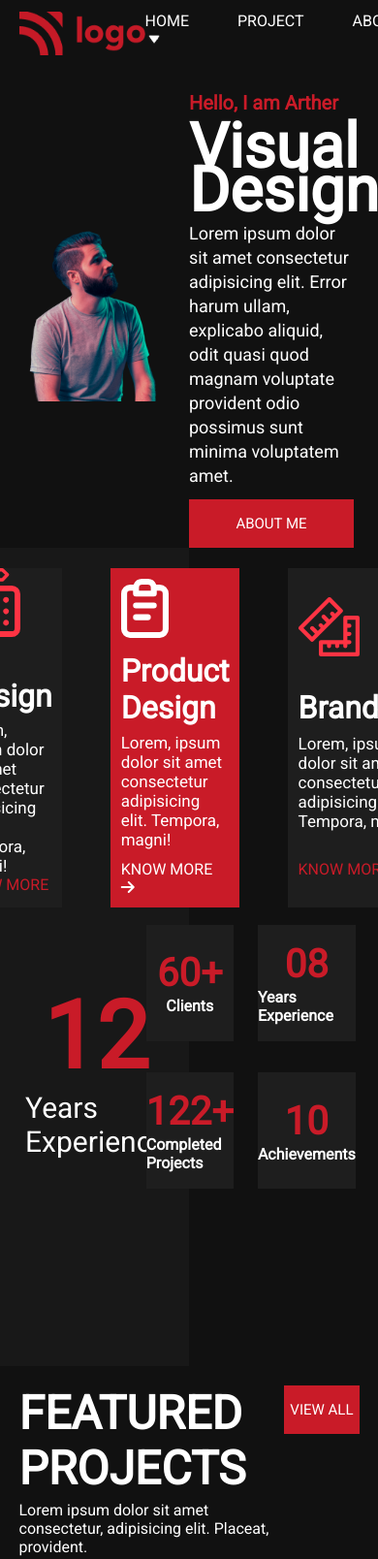
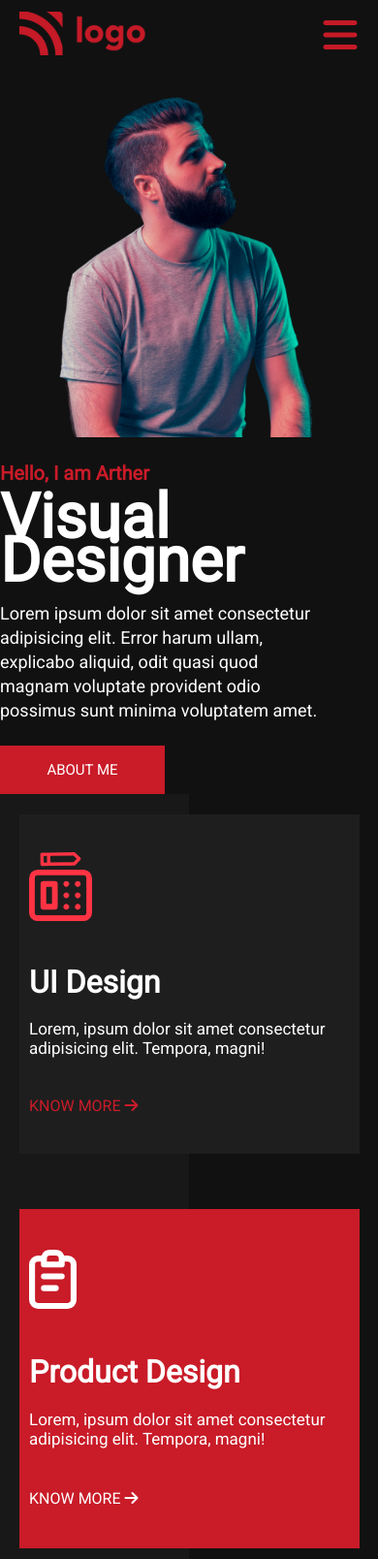
Before and after one commit to varung735/Product-design-landing-page, a plain HTML site: page index.html in a window 390 px wide. Shown: the top 1608 px of the page at 97% size. Drawn offline with Linux system fonts and the light colour scheme.

Commit message:
yet to be made responsive

```diff
--- a/CSS/styles.css
+++ b/CSS/styles.css
@@ -67,6 +67,10 @@ a{
     margin-left: 3px;
     height: 10px;
     width: 12px;
+}
+
+.bars-img{
+    display: none;
 }
 
 /* ----------------------- */
@@ -359,3 +363,55 @@ a{
     display: flex;
     gap: 30px;
 }
+
+/* Styles for mobile phones */
+/* here break-point is 1230px */
+
+@media screen and (max-width: 1230px){
+
+    body{
+        width: 100vw;
+    }
+
+    .hidden{
+        display: none;
+    }
+
+    .m-none{
+        margin: 0;
+    }
+
+    .h{
+        height: fit-content;
+    }
+
+    .w-full{
+        width: 100%;
+    }
+
+    .bars-img{
+        display: inline;
+        height: 40px;
+        width: 40px;
+        filter: invert(13%) sepia(90%) saturate(3383%) hue-rotate(345deg) brightness(107%) contrast(96%);
+    }
+
+    .nav-flex{
+        padding: 0 2%;
+        display: flex;
+        justify-content: space-between;
+        align-items: center;
+    }
+
+    .flex-col{
+        display: flex;
+        flex-direction: column;
+        justify-content: center;
+        align-items: center;
+    }
+
+    .flex-wrap{
+        flex-wrap: wrap;
+    }
+
+}
--- a/index.html
+++ b/index.html
@@ -11,7 +11,7 @@
 <body>
 
     <!-- Nav Container Begins Here -->
-    <nav id="nav-container">
+    <nav id="nav-container" class="nav-flex">
 
         <!-- This div below contains nav-logo -->
         <div class="nav-logo-div">
@@ -19,7 +19,7 @@
         </div>
 
         <!-- This div below contains nav-links -->
-        <div class="nav-links-div">
+        <div class="nav-links-div hidden">
             <ul class="nav-links">
                 <li class="nav-link">HOME <img src="./assets/drop.png" alt="drop.png" class="drop-img"></li>
                 <li class="nav-link">PROJECT</li>
@@ -28,6 +28,7 @@
                 <li class="nav-link">OTHER PAGE <img src="./assets/drop.png" alt="drop.png" class="drop-img"></li>
             </ul>
         </div>
+        <img src="./assets/bars-solid.svg" alt="bars-solid.svg" class="bars-img">
     </nav>
     <!-- Nav Container Ends Here -->
 
@@ -35,15 +36,15 @@
     <main id="main-container">
 
         <!-- Hero Section Begins here -->
-        <div class="hero-container">
+        <div class="hero-container flex-col w-full">
 
             <!-- This div below contains image -->
-            <div class="hero-img-div">
+            <div class="hero-img-div w-full">
                 <img src="./assets/hero-img.png" alt="hero-img.png" class="hero-img">
             </div>
 
             <!-- This div below contains content -->
-            <div class="hero-content-div">
+            <div class="hero-content-div w-full">
                 <h1 class="hero-heading"> <span class="hero-span">Hello, I am Arther</span> <br> Visual Designer</h1>
                 <p class="hero-content">
                     Lorem ipsum dolor sit amet consectetur adipisicing elit. Error harum ullam,
@@ -57,13 +58,13 @@
         <!-- Hero Section Ends here -->
 
         <!-- Features & Statistics Section Begins Here -->
-        <div class="features-container">
+        <div class="features-container w-full h">
 
             <!-- This div below cards here -->
-            <div class="cards">
+            <div class="cards flex-col w-full">
 
                 <!-- card 1 -->
-                <div class="card">
+                <div class="card w-full">
                     <!-- card header -->
                     <div class="card-header">
                         <img src="./assets/ui-design.svg" alt="ui-design.svg" class="card-img">
@@ -80,7 +81,7 @@
                 </div>
 
                 <!-- card 2 -->
-                <div class="card">
+                <div class="card w-full">
                     <!-- card header -->
                     <div class="card-header">
                         <img src="./assets/product-design.svg" alt="product-design.svg" class="card-img">
@@ -97,7 +98,7 @@
                 </div>
 
                 <!-- card 3 -->
-                <div class="card">
+                <div class="card w-full">
                     <!-- card header -->
                     <div class="card-header">
                         <img src="./assets/brand.svg" alt="brand.svg" class="card-img">
@@ -116,7 +117,7 @@
             </div>
 
             <!-- This div below contains statistics -->
-            <div class="statistic-container">
+            <div class="statistic-container flex-col w-full">
 
                 <!-- This div below contains experience -->
                 <div class="experience">
@@ -125,7 +126,7 @@
                 </div>
 
                 <!-- This div below contains another statistics -->
-                <div class="stati-cards">
+                <div class="stati-cards w-full flex-col">
                     <!-- card 1 -->
                     <div class="stati-card">
                         <h1 class="st-heading">60+</h1>
@@ -155,7 +156,7 @@
         <div class="projects-container">
 
             <!-- This div blow contains heading & a button -->
-            <div class="project-heading-div">
+            <div class="project-heading-div w-full">
                 <div class="phd-div">
                     <div class="phd-heading">FEATURED PROJECTS</div>
                     <p class="phd-content">Lorem ipsum dolor sit amet consectetur, adipisicing elit. Placeat, provident.</p>
@@ -164,13 +165,13 @@
             </div>
 
             <!-- This div below contains projects -->
-            <div class="project-cards">
+            <div class="project-cards flex-col w-full">
 
                 <!-- project card 1 -->
                 <div class="project-card">
 
                     <!-- Project Image holder div -->
-                    <div class="project-img-div">
+                    <div class="project-img-div m-none">
                         <img src="./assets/pic1.jpg" alt="pic1.jpg" class="project-img">
                     </div>
 
@@ -186,7 +187,7 @@
                 <div class="project-card">
 
                     <!-- Project Image holder div -->
-                    <div class="project-img-div">
+                    <div class="project-img-div m-none">
                         <img src="./assets/pic2.jpg" alt="pic2.jpg" class="project-img">
                     </div>
 
@@ -202,7 +203,7 @@
                 <div class="project-card">
 
                     <!-- Project Image holder div -->
-                    <div class="project-img-div">
+                    <div class="project-img-div m-none">
                         <img src="./assets/pic3.jpg" alt="pic3.jpg" class="project-img">
                     </div>
 
@@ -218,7 +219,7 @@
                 <div class="project-card">
 
                     <!-- Project Image holder div -->
-                    <div class="project-img-div">
+                    <div class="project-img-div m-none">
                         <img src="./assets/pic4.jpg" alt="pic4.jpg" class="project-img">
                     </div>
 
@@ -235,11 +236,11 @@
         <!-- Project Section Ends Here -->
 
         <!-- Contact Section Begins Here -->
-        <div class="contact-container">
+        <div class="contact-container m-none w-full h flex-col">
 
             <!-- This div below contains content -->
             <div class="contact-content">
-                <h1 class="contact-heading">Let's Work together on <br> your next project</h1>
+                <h1 class="contact-heading">Let's Work together on <br class="hidden"> your next project</h1>
                 <p class="contact-content">
                     Lorem ipsum dolor sit amet, consectetur adipisicing elit. Omnis fugit tempore natus sed <br>
                     voluptatum ut odio commodi facilis cum ipsam.
```
Also changed, not shown: assets/bars-solid.svg (added).
